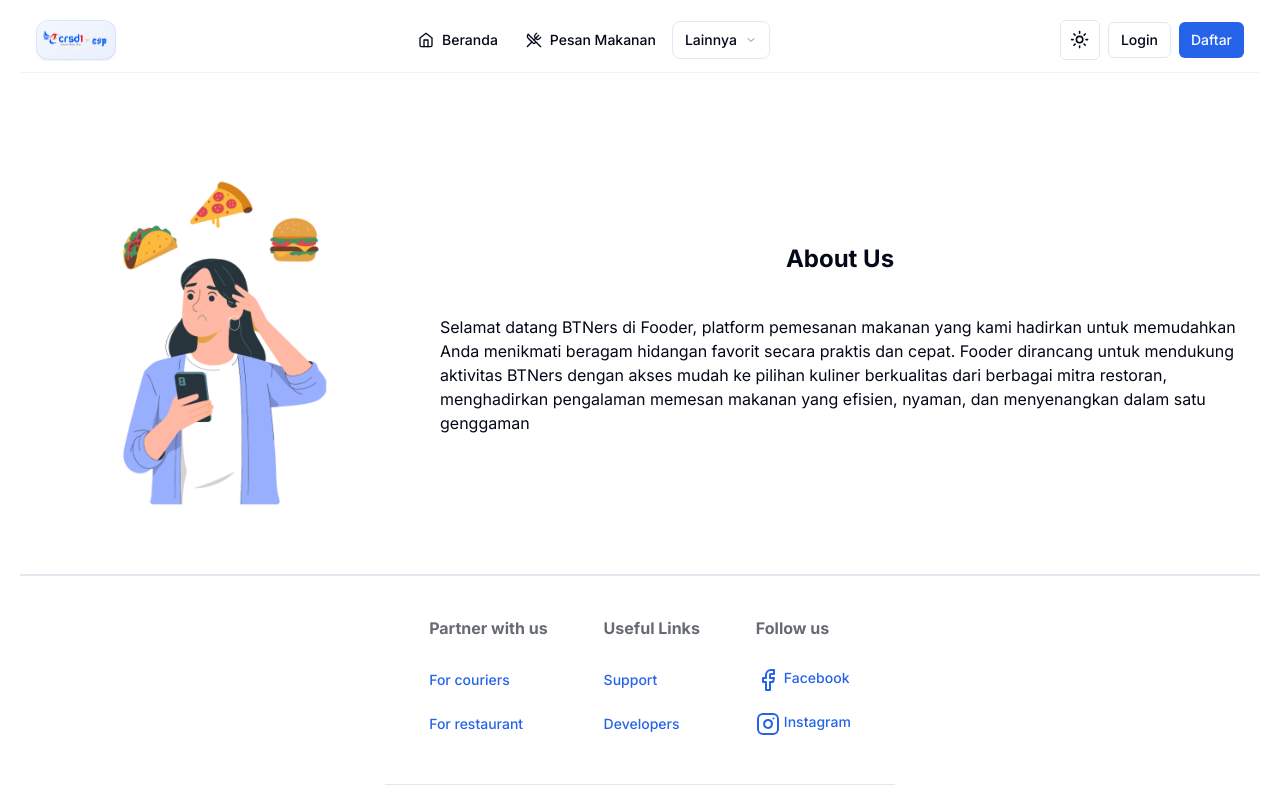
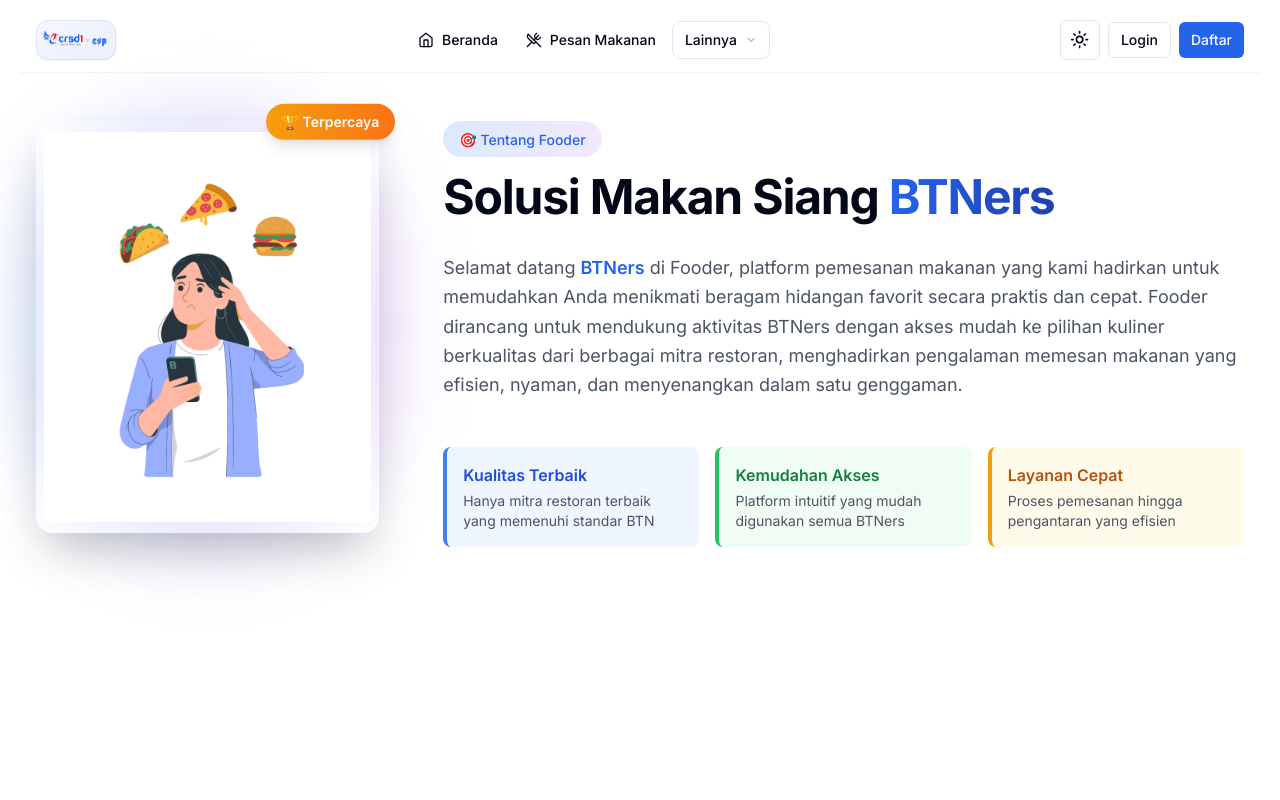
Before and after one commit to Farhanugraha/btn-crsdorder, a Next.js app: page /about in a window 1280 px wide. Shown: the top 800 px of the page. Built offline with nearby package versions, Linux system fonts and the light colour scheme; no server answers.

Commit message:
feat: restructure about components folder for better modularity

```diff
--- a/src/app/about/page.tsx
+++ b/src/app/about/page.tsx
@@ -1,31 +1,17 @@
-import Image from 'next/image';
-import aboutPic from '../../../public/aboutus.png';
+import { AboutHero, AboutContent } from '@/components/about';
 
-const About = () => {
+export default function AboutPage() {
   return (
-    <div className="mt-8 flex flex-row gap-10 p-5">
-      <Image
-        src={aboutPic}
-        alt="about picture"
-        className="hidden max-w-[30%] md:block"
-        placeholder="blur"
-        blurDataURL={`${aboutPic}`}
-        loading="lazy"
-      />
-      <div className="flex flex-col justify-center gap-10">
-        <h1 className="text-center text-2xl font-bold">About Us</h1>
-        <p>
-          Selamat datang BTNers di Fooder, platform pemesanan makanan
-          yang kami hadirkan untuk memudahkan Anda menikmati beragam
-          hidangan favorit secara praktis dan cepat. Fooder dirancang
-          untuk mendukung aktivitas BTNers dengan akses mudah ke
-          pilihan kuliner berkualitas dari berbagai mitra restoran,
-          menghadirkan pengalaman memesan makanan yang efisien,
-          nyaman, dan menyenangkan dalam satu genggaman
-        </p>
+    <div className="container mx-auto min-h-screen px-4 py-8 md:py-12">
+      <div className="flex flex-col gap-10 md:flex-row md:gap-12 lg:gap-16">
+        <div className="w-full md:w-[35%] lg:w-[30%]">
+          <AboutHero />
+        </div>
+
+        <div className="w-full md:w-[65%] lg:w-[70%]">
+          <AboutContent />
+        </div>
       </div>
     </div>
   );
-};
-
-export default About;
+}
--- /dev/null
+++ b/src/app/globals.d.ts
@@ -0,0 +1,9 @@
+declare module './globals.css' {
+  const content: any;
+  export default content;
+}
+
+declare module '*.css' {
+  const content: any;
+  export default content;
+}
--- /dev/null
+++ b/src/components/about/AboutContent/index.tsx
@@ -0,0 +1,96 @@
+'use client';
+
+import { motion } from 'framer-motion';
+
+const fadeInUp = {
+  hidden: { opacity: 0, y: 20 },
+  visible: {
+    opacity: 1,
+    y: 0,
+    transition: { duration: 0.6 }
+  }
+};
+
+export const AboutContent = () => {
+  return (
+    <motion.div
+      initial="hidden"
+      animate="visible"
+      variants={{
+        visible: {
+          transition: {
+            staggerChildren: 0.2
+          }
+        }
+      }}
+      className="flex flex-col justify-center gap-6 md:gap-8"
+    >
+      {/* Header */}
+      <motion.div variants={fadeInUp}>
+        <div className="inline-block rounded-full bg-gradient-to-r from-blue-100 to-purple-100 px-4 py-1.5 dark:from-blue-900/30 dark:to-purple-900/30">
+          <span className="text-sm font-medium text-blue-600 dark:text-blue-400">
+            🎯 Tentang Fooder
+          </span>
+        </div>
+
+        <h1 className="mt-4 text-3xl font-bold tracking-tight md:text-4xl lg:text-5xl">
+          Solusi Makan Siang{' '}
+          <span className="bg-gradient-to-r from-blue-600 to-blue-800 bg-clip-text text-transparent dark:from-blue-400 dark:to-blue-300">
+            BTNers
+          </span>
+        </h1>
+      </motion.div>
+
+      {/* Description */}
+      <motion.p
+        variants={fadeInUp}
+        className="text-lg leading-relaxed text-gray-600 dark:text-gray-300"
+      >
+        Selamat datang{' '}
+        <span className="font-semibold text-blue-600 dark:text-blue-400">
+          BTNers
+        </span>{' '}
+        di Fooder, platform pemesanan makanan yang kami hadirkan untuk
+        memudahkan Anda menikmati beragam hidangan favorit secara
+        praktis dan cepat. Fooder dirancang untuk mendukung aktivitas
+        BTNers dengan akses mudah ke pilihan kuliner berkualitas dari
+        berbagai mitra restoran, menghadirkan pengalaman memesan
+        makanan yang efisien, nyaman, dan menyenangkan dalam satu
+        genggaman.
+      </motion.p>
+
+      {/* Simple Values - 3 columns */}
+      <motion.div
+        variants={fadeInUp}
+        className="mt-4 grid grid-cols-1 gap-4 md:grid-cols-3"
+      >
+        <div className="rounded-lg border-l-4 border-blue-500 bg-blue-50 p-4 dark:bg-blue-950/30">
+          <h3 className="font-semibold text-blue-700 dark:text-blue-400">
+            Kualitas Terbaik
+          </h3>
+          <p className="mt-1 text-sm text-gray-600 dark:text-gray-400">
+            Hanya mitra restoran terbaik yang memenuhi standar BTN
+          </p>
+        </div>
+
+        <div className="rounded-lg border-l-4 border-green-500 bg-green-50 p-4 dark:bg-green-950/30">
+          <h3 className="font-semibold text-green-700 dark:text-green-400">
+            Kemudahan Akses
+          </h3>
+          <p className="mt-1 text-sm text-gray-600 dark:text-gray-400">
+            Platform intuitif yang mudah digunakan semua BTNers
+          </p>
+        </div>
+
+        <div className="rounded-lg border-l-4 border-amber-500 bg-amber-50 p-4 dark:bg-amber-950/30">
+          <h3 className="font-semibold text-amber-700 dark:text-amber-400">
+            Layanan Cepat
+          </h3>
+          <p className="mt-1 text-sm text-gray-600 dark:text-gray-400">
+            Proses pemesanan hingga pengantaran yang efisien
+          </p>
+        </div>
+      </motion.div>
+    </motion.div>
+  );
+};
--- /dev/null
+++ b/src/components/about/AboutHero/index.tsx
@@ -0,0 +1,47 @@
+'use client';
+
+import Image from 'next/image';
+import { motion } from 'framer-motion';
+import aboutPic from '@public/aboutus.png';
+
+export const AboutHero = () => {
+  return (
+    <motion.div
+      initial={{ opacity: 0, x: -50 }}
+      animate={{ opacity: 1, x: 0 }}
+      transition={{ duration: 0.8, delay: 0.2 }}
+      className="relative w-full"
+    >
+      {/* Background Blur Effect */}
+      <div className="absolute -inset-4 rounded-full bg-gradient-to-r from-blue-500/20 to-purple-500/20 blur-2xl" />
+
+      {/* Image Container - Menggunakan aspect ratio */}
+      <div className="relative aspect-[5/6] w-full overflow-hidden rounded-2xl shadow-2xl">
+        <Image
+          src={aboutPic}
+          alt="About Fooder - Platform Pemesanan Makanan BTN"
+          fill
+          className="object-contain p-2"
+          sizes="(max-width: 768px) 90vw, 35vw"
+          priority
+          quality={100}
+        />
+      </div>
+
+      {/* Floating Badge */}
+      <motion.div
+        animate={{
+          y: [0, -8, 0]
+        }}
+        transition={{
+          duration: 3,
+          repeat: Infinity,
+          ease: 'easeInOut'
+        }}
+        className="absolute -right-2 -top-2 rounded-full bg-gradient-to-r from-amber-500 to-orange-500 px-3 py-1.5 text-xs font-semibold text-white shadow-lg md:-right-4 md:-top-4 md:px-4 md:py-2 md:text-sm"
+      >
+        🏆 Terpercaya
+      </motion.div>
+    </motion.div>
+  );
+};
--- /dev/null
+++ b/src/components/about/index.ts
@@ -0,0 +1,2 @@
+export { AboutHero } from './AboutHero';
+export { AboutContent } from './AboutContent';
--- /dev/null
+++ b/src/types/about.ts
@@ -0,0 +1,6 @@
+export interface AboutProps {
+  title?: string;
+  description?: string;
+  imageSrc?: string;
+  imageAlt?: string;
+}
--- a/src/types/next-auth.d.ts
+++ /dev/null
@@ -1,36 +0,0 @@
-import NextAuth from 'next-auth';
-
-declare module 'next-auth' {
-  interface User {
-    username: string;
-    email: string;
-    role: string;
-    id: string;
-    provider: string;
-    street: string?;
-    city: string?;
-    phone: string?;
-  }
-  interface Session {
-    user: User & {
-      username: string;
-      email: string;
-      role: string;
-      id: string;
-      provider: string;
-      street: string?;
-      city: string?;
-      phone: string?;
-    };
-    token: {
-      username: string;
-      email: string;
-      role: string;
-      id: string;
-      provider: string;
-      street: string?;
-      city: string?;
-      phone: string?;
-    };
-  }
-}
```
